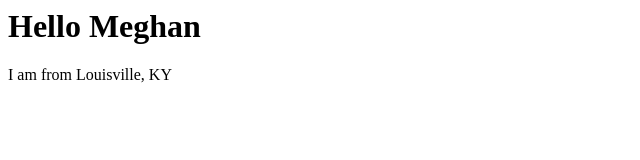
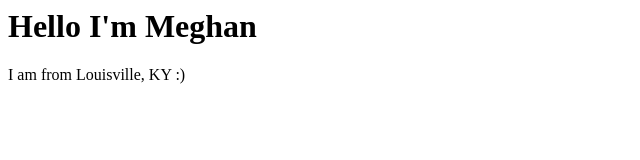
Before and after one commit to meghanspeth/first-lab, a plain HTML site: page index.html in a window 1280 px wide. Shown: the whole page, without its empty margins (0-640 px from the left). Drawn offline with Linux system fonts and the light colour scheme.

```diff
--- a/index.html
+++ b/index.html
@@ -1,9 +1,9 @@
 <html>
 <body>
-<h1>Hello Meghan</h1>
+<h1>Hello I'm Meghan</h1>
 
   <p>
-   I am from Louisville, KY
+   I am from Louisville, KY :)
   </p>
 </body>
 </html>
```
